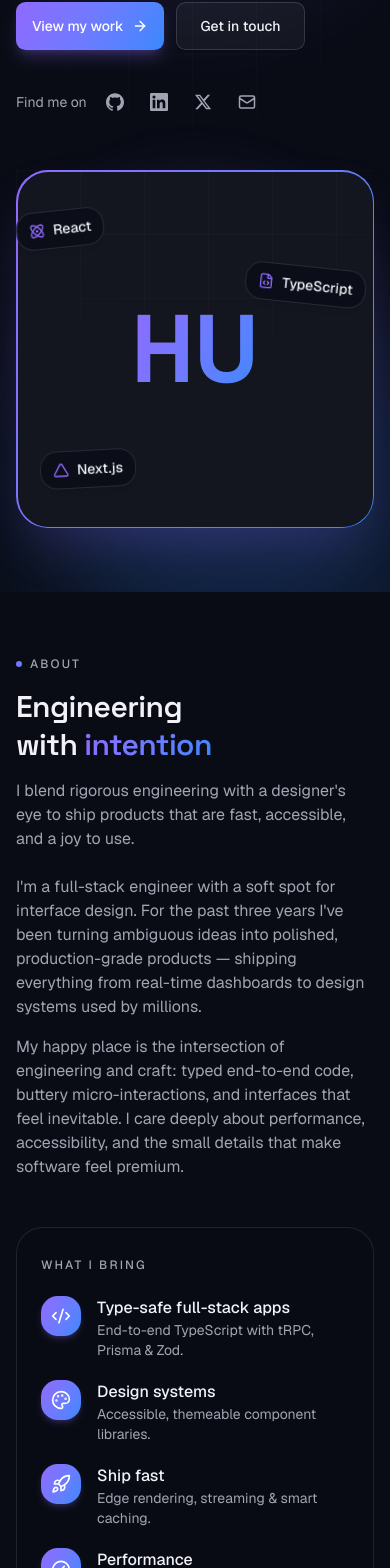
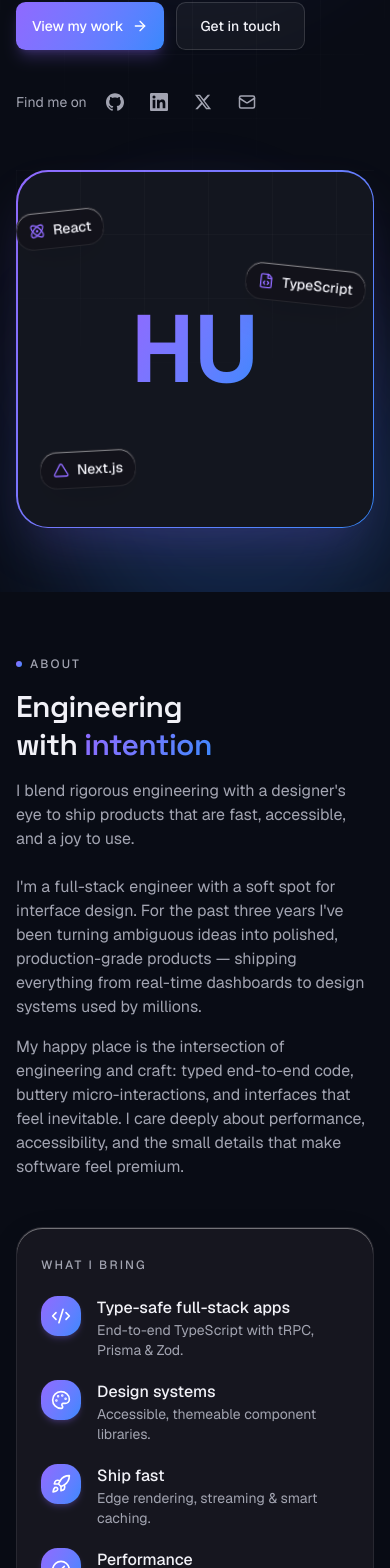
Before and after one commit to seeker-212/my-portfolio, a Next.js app: page / in a window 390 px wide. Shown: the part 394-1962 px from the top of the page. Built offline with nearby package versions, Linux system fonts and the light colour scheme.

Commit message:
Trying to fix small screen media query

```diff
--- a/src/app/globals.css
+++ b/src/app/globals.css
@@ -108,6 +108,7 @@
     scroll-behavior: smooth;
     scroll-padding-top: 5.5rem;
     -webkit-tap-highlight-color: transparent;
+    overflow-x: hidden;
   }
 
   body {
@@ -161,22 +162,40 @@
 
   /* Glassmorphism */
   .glass {
-    background: color-mix(in oklab, var(--background) 80%, transparent);
-    border: 1px solid color-mix(in oklab, var(--foreground) 10%, transparent);
+    background: rgb(255 255 255 / 0.75);
+    border: 1px solid rgb(255 255 255 / 0.15);
+    box-shadow:
+      0 8px 32px rgb(0 0 0 / 0.08),
+      inset 0 1px rgb(255 255 255 / 0.4);
+    -webkit-backdrop-filter: blur(12px);
+    backdrop-filter: blur(12px);
   }
 
-  @media (min-width: 1024px) {
-    .glass {
-      backdrop-filter: blur(14px) saturate(150%);
-      -webkit-backdrop-filter: blur(14px) saturate(150%);
-    }
+  .dark .glass {
+    background: rgb(24 24 32 / 0.94);
+    border: 1px solid rgb(255 255 255 / 0.08);
+
+    /* Disable backdrop-filter on dark mode to prevent
+     Xiaomi/Redmi Chromium flickering */
+    -webkit-backdrop-filter: none;
+    backdrop-filter: none;
   }
 
   .glass-strong {
-    background-color: color-mix(in oklab, var(--background) 82%, transparent);
-    backdrop-filter: blur(20px) saturate(160%);
-    -webkit-backdrop-filter: blur(20px) saturate(160%);
-    border: 1px solid color-mix(in oklab, var(--foreground) 12%, transparent);
+    background: rgb(255 255 255 / 0.88);
+    border: 1px solid rgb(255 255 255 / 0.18);
+    box-shadow:
+      0 10px 36px rgb(0 0 0 / 0.1),
+      inset 0 1px rgb(255 255 255 / 0.45);
+    -webkit-backdrop-filter: blur(16px);
+    backdrop-filter: blur(16px);
+  }
+
+  .dark .glass-strong {
+    background: rgb(18 18 26 / 0.97);
+    border: 1px solid rgb(255 255 255 / 0.08);
+    -webkit-backdrop-filter: none;
+    backdrop-filter: none;
   }
 
   /* Subtle grid background */
@@ -216,10 +235,11 @@
   /* Soft radial glow */
   .glow {
     background: radial-gradient(
-      circle at center,
-      color-mix(in oklab, var(--brand-1) 40%, transparent),
+      circle,
+      rgb(99 102 241 / 0.25),
       transparent 70%
     );
+
     filter: blur(24px);
   }
 
```
